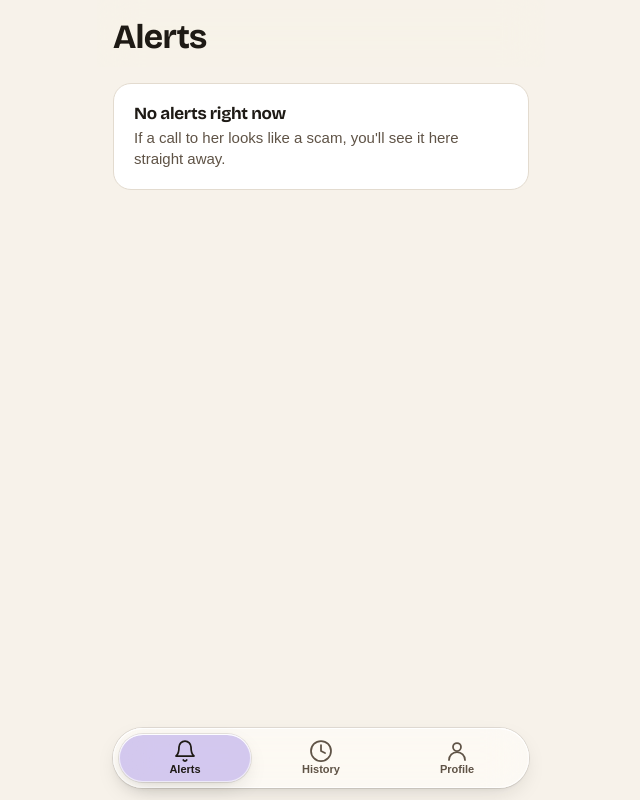
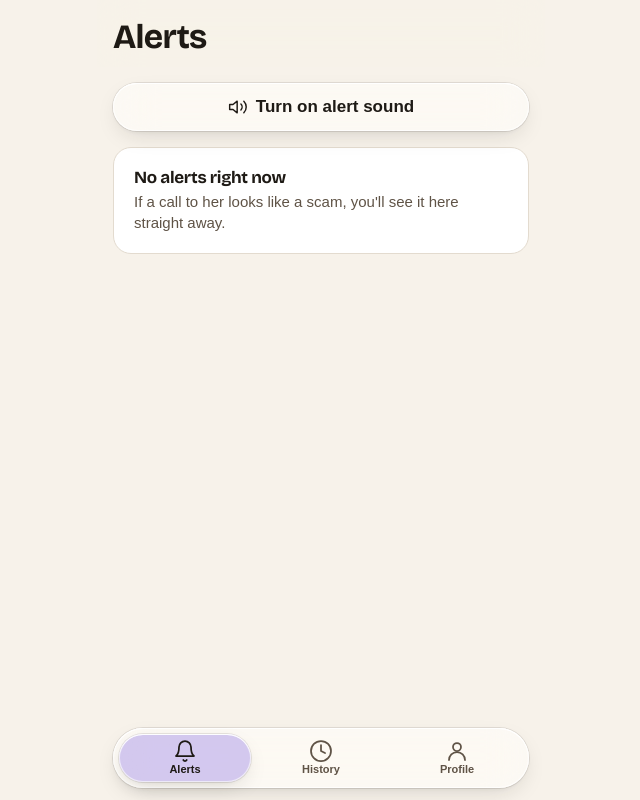
Before and after one commit to owenbonc/Halo, a Next.js app: page /caretaker in a window 1280 px wide. Shown: the whole page, without its empty margins (319-959 px from the left). Built offline with nearby package versions, Linux system fonts and the light colour scheme; no server answers; the database is empty; a web font is replaced by a local one.

Commit message:
New alerts chime, vibrate and jump to a large Alerts card

```diff
--- a/app/caretaker/page.tsx
+++ b/app/caretaker/page.tsx
@@ -1,11 +1,12 @@
 'use client';
 import { useState } from 'react';
+import { soundOn, unlockSound } from '@/components/caretaker/alert-signal';
 import { BandLine } from '@/components/caretaker/BandLine';
 import { LargeTitle, PollStatus, useAlerts } from '@/components/caretaker/Shell';
 import { when } from '@/components/grandma/CallCard';
 import { Button } from '@/components/ui/Button';
 import { Card } from '@/components/ui/band';
-import { Check, Phone } from '@/components/ui/icons';
+import { Check, Phone, Speaker } from '@/components/ui/icons';
 import { Pill } from '@/components/ui/Pill';
 import { ABOVE_TAB_BAR } from '@/components/ui/TabBar';
 import { FAMILY_LABEL } from '@/lib/labels';
@@ -18,6 +19,8 @@ export default function AlertsPage() {
   // Acknowledged here: shown as done straight away, before the next poll confirms it.
   const [done, setDone] = useState<string | null>(null);
   const [ack, setAck] = useState<{ id: string; failed: boolean } | null>(null);
+  // Starts from the shared audio context, so leaving the tab and coming back doesn't ask again.
+  const [sound, setSound] = useState(soundOn);
 
   const open = alerts.data?.find((a) => a.status !== 'acknowledged' && a.id !== done);
   const latest = alerts.data?.[0];
@@ -44,15 +47,34 @@ export default function AlertsPage() {
     <section className={open ? 'pb-14' : undefined}>
       <LargeTitle>Alerts</LargeTitle>
       <PollStatus alerts={alerts} loading="Checking for alerts…" />
+      {sound ? (
+        <p role="status" className="mb-4 flex items-center gap-2 text-[0.9375rem] text-ink-2">
+          <Speaker className="size-5" />
+          Alert sound is on while this app is open.
+        </p>
+      ) : (
+        <Button
+          size="md"
+          variant="secondary"
+          className="mb-4"
+          onClick={() => {
+            unlockSound();
+            setSound(true);
+          }}
+        >
+          <Speaker className="size-5" />
+          Turn on alert sound
+        </Button>
+      )}
       <div aria-live="polite">
         {open ? (
           <Card
             key={open.id}
             tone={open.band}
-            className={`space-y-3 ${ENTER} starting:translate-y-3`}
+            className={`space-y-4 py-8 ${ENTER} starting:translate-y-3`}
           >
             <BandLine band={open.band} className="text-[0.9375rem]" />
-            <h2 className="text-[1.375rem] leading-tight font-bold">
+            <h2 className="text-[2.125rem] leading-tight font-bold tracking-[-0.02em]">
               {open.elderName} got a call that looks like a scam. Please call her.
             </h2>
             <div className="flex flex-wrap items-center gap-2">
--- a/components/caretaker/Shell.tsx
+++ b/components/caretaker/Shell.tsx
@@ -1,9 +1,12 @@
 'use client';
-import { createContext, type ReactNode, useContext } from 'react';
+import { useRouter } from 'next/navigation';
+import { createContext, type ReactNode, useContext, useEffect, useRef } from 'react';
 import { Bell, Clock, User } from '@/components/ui/icons';
 import { TabBar } from '@/components/ui/TabBar';
 import type { SamAlert } from '@/lib/types';
 import { usePoll } from '@/lib/use-poll';
+import { ring } from './alert-signal';
+import { arrivals } from './arrivals';
 
 type Alerts = { data: SamAlert[] | null; error: string | null };
 
@@ -14,6 +17,18 @@ export const useAlerts = () => useContext(AlertsContext);
 
 export function CaretakerShell({ children }: { children: ReactNode }) {
   const alerts = usePoll<SamAlert[]>('/api/alerts');
+  const router = useRouter();
+  const previous = useRef<SamAlert[] | null>(null);
+
+  // Sam may be on any tab when an alert lands: ring, then bring the alert to the front.
+  useEffect(() => {
+    if (!alerts.data) return;
+    const fresh = arrivals(previous.current, alerts.data);
+    previous.current = alerts.data;
+    if (fresh.length === 0) return;
+    ring();
+    router.push('/caretaker');
+  }, [alerts.data, router]);
   const waiting = alerts.data?.filter((a) => a.status !== 'acknowledged').length ?? 0;
   return (
     <AlertsContext value={alerts}>
--- /dev/null
+++ b/components/caretaker/alert-signal.ts
@@ -0,0 +1,31 @@
+'use client';
+
+// Browsers only allow sound after a tap, so the context is made inside that tap and kept until reload.
+let context: AudioContext | null = null;
+
+export function unlockSound() {
+  context ??= new AudioContext();
+  void context.resume();
+}
+
+export const soundOn = () => context !== null;
+
+// Two falling tones, like a doorbell. Vibration works on Android; iPhones ignore it.
+export function ring() {
+  navigator.vibrate?.([300, 150, 300]);
+  if (context?.state !== 'running') return;
+  const start = context.currentTime;
+  [880, 660].forEach((frequency, i) => {
+    if (!context) return;
+    const tone = context.createOscillator();
+    const gain = context.createGain();
+    const at = start + i * 0.35;
+    tone.frequency.value = frequency;
+    gain.gain.setValueAtTime(0.0001, at);
+    gain.gain.exponentialRampToValueAtTime(0.4, at + 0.02);
+    gain.gain.exponentialRampToValueAtTime(0.0001, at + 0.3);
+    tone.connect(gain).connect(context.destination);
+    tone.start(at);
+    tone.stop(at + 0.32);
+  });
+}
```
Also changed, not shown: 1 other file (tests, documents, lock files or other folders).
